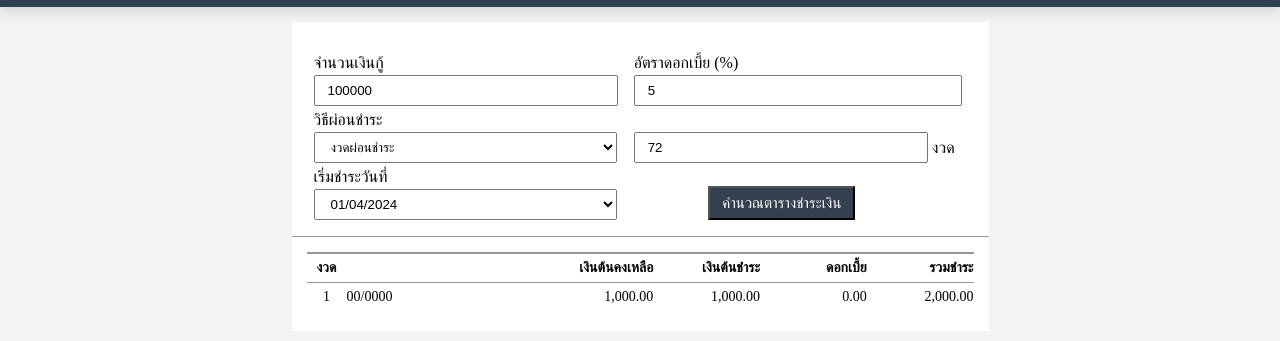
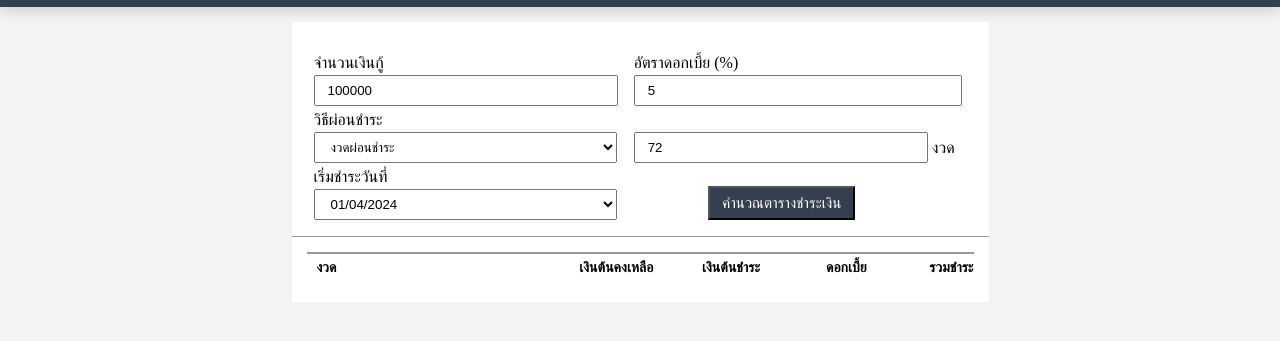
Before and after one commit to bkbeez/LoanCalculator, a plain HTML site: page index.html in a window 1280 px wide. Shown: the part 53-394 px from the top of the page. Drawn offline with Linux system fonts and the light colour scheme.

Commit message:
Update index.html

```diff
--- a/index.html
+++ b/index.html
@@ -151,16 +151,7 @@
                                         <th style="width:16%;text-align:right;">รวมชำระ</th>
                                     </tr>
                                 </thead>
-                                <tbody id="table-results">
-                                    <tr>
-                                        <td class="no" style="text-align:center;">1</td>
-                                        <td class="month" style="text-align:left;">00/0000</td>
-                                        <td class="money">1,000.00</td>
-                                        <td class="money">1,000.00</td>
-                                        <td class="money">0.00</td>
-                                        <td class="money">2,000.00</td>
-                                    </tr>
-                                </tbody>
+                                <tbody id="table-results"></tbody>
                             </table>
                         </div>
                     </center>
```
